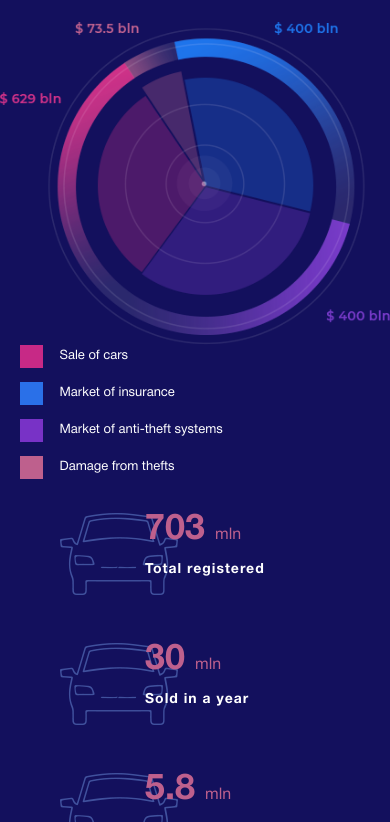
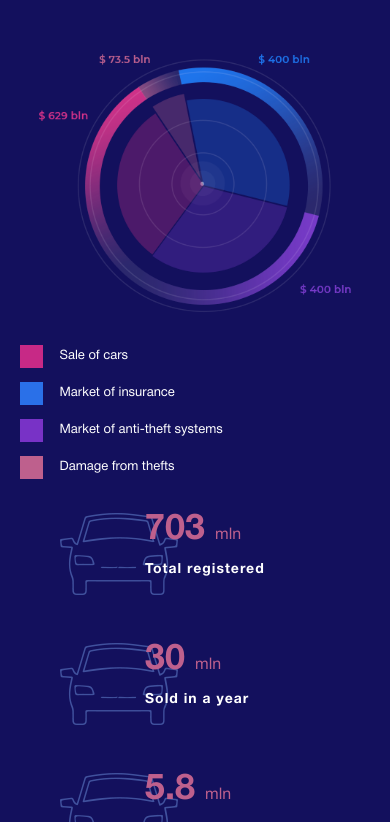
Before and after one commit to GreatXameleon/surrus, a plain HTML site: page index.html in a window 390 px wide. Shown: the part 4750-5572 px from the top of the page. Drawn offline with nearby package versions, Linux system fonts and the light colour scheme; files whose address does not match are found by name.

Commit message:
IE diagram fix

```diff
--- a/css/main.css
+++ b/css/main.css
@@ -1248,8 +1248,8 @@ form{
 .block4__left img {
   /*max-width: 225px;*/
   float: left;
-  width: 50%;
-  height: 50%;
+  width: 80%;
+  height: 80%;
   margin-left: 120px;
 }
 
@@ -3667,6 +3667,11 @@ a.main-website:hover {
     width: 90%;
   }
 
+  .block4__left img {
+    width: 100%;
+    transform: scale(0.8);
+  }
+
   .block5__p{
     padding: 15px;
   }
--- a/index.html
+++ b/index.html
@@ -360,7 +360,9 @@
 			<div class="block-title">Market</div>
 			<div class="block4__body">
 				<div class="block4__left">
-					<img src="images/diagram.png" alt="image">
+					<div>
+						<img src="images/diagram.png" width="427" height="354" alt="image">
+					</div>
 					<ul class="colors-list">
 						<li class="colors__item color1">Sale of cars</li>
 						<li class="colors__item color2">Market of insurance</li>
```
Also changed, not shown: ru/index.html (+3 -1 lines).
